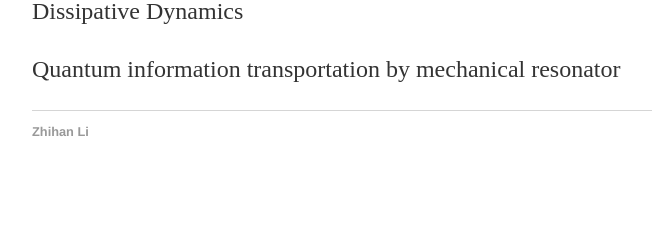
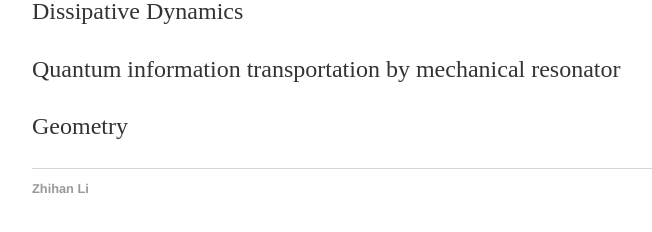
Before and after one commit to ZhihanLi666/ZhihanLi-Research, a Jekyll site: the page built from index.html, in a window 1280 px wide. Shown: the part 260-492 px from the top of the page, without its empty margins (160-812 px from the left). Built offline with Jekyll 4.4.1, drawn with Linux system fonts in a browser that asks for light colours.

Commit message:
Update index.html

```diff
--- a/index.html
+++ b/index.html
@@ -7,4 +7,5 @@ title: Personal website
 	<p>Nano-microlenses<p>
         <p>Dissipative Dynamics<p>
         <p>Quantum information transportation by mechanical resonator<p>
+        <p>Geometry<p>
 </div><!-- /.blurb -->
```
